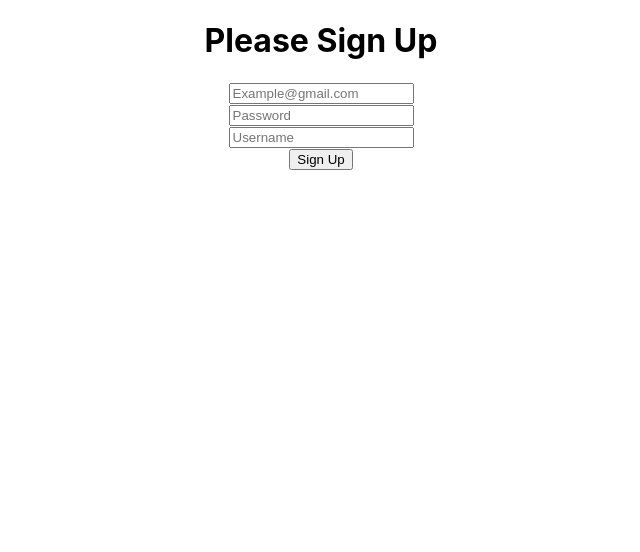
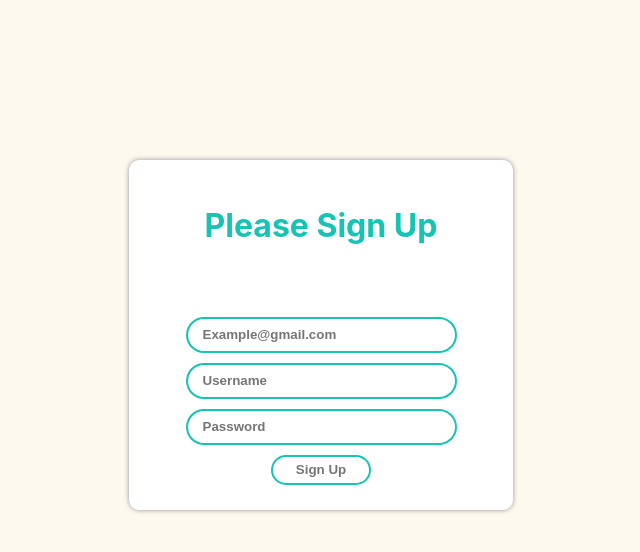
Before and after one commit to rami-monday/formaty, a React (Create React App) app: page /signUp in a window 1280 px wide. Shown: the top 552 px of the page, without its empty margins (319-959 px from the left). Built offline with nearby package versions, Linux system fonts and the light colour scheme.

Commit message:
made the sign out component and styled the sign in page

```diff
--- a/src/components/pages/Dashboard.jsx
+++ b/src/components/pages/Dashboard.jsx
@@ -3,6 +3,7 @@ import { useNavigate } from "react-router-dom";
 import { getUserForms } from "../../services/form";
 import Copier from "../subComponents/Copier";
 import { deletFormById } from "../../services/form";
+import SignOut from "../subComponents/SignOut";
 
 const Dashboard = ({ user }) => {
   const [forms, setForms] = useState([]);
@@ -36,10 +37,12 @@ const Dashboard = ({ user }) => {
 
   return (
     <div className="mainContainer">
+
       <div className="dashBoardHeader">
         <div className="dashBoardUserInfo">
           <p>UserName: {user?.email}</p>
         </div>
+        <SignOut/>
         <div className="dashBoardNavigation">
           <button onClick={() => navigate("/formBuilder")}>Add New Form</button>
         </div>
--- a/src/components/pages/SignUp.jsx
+++ b/src/components/pages/SignUp.jsx
@@ -1,6 +1,7 @@
 import React, { useState } from "react";
 import { useNavigate } from "react-router-dom";
 import { SignUpApiManager } from "../../services/user";
+import "../style/signUp.css";
 
 const SignUp = ({ saveUserLocally }) => {
   const [user, setNewUser] = useState({
@@ -26,13 +27,30 @@ const SignUp = ({ saveUserLocally }) => {
     }
   };
   return (
-    <div>
+    <div className="mainContainer">
+      <div className="signUp">
+        <div className="signUpHeaderContainer">
           <h1>Please Sign Up</h1>
+        </div>
+        <div className="signUpInputsContainer">
           <input
             type="text"
             value={user.email}
             placeholder="Example@gmail.com"
             onChange={(e) => handleInput("email", e.target.value)}
+            onKeyDown={(event) => {
+              if (event.key === "Enter") {
+                handleClick();
+              }
+            }}
+          />
+          <br />
+
+          <input
+            type="text"
+            value={user.username}
+            placeholder="Username"
+            onChange={(e) => handleInput("username", e.target.value)}
             onKeyDown={(event) => {
               if (event.key === "Enter") {
                 handleClick();
@@ -52,19 +70,11 @@ const SignUp = ({ saveUserLocally }) => {
             }}
           />
           <br />
-      <input
-        type="text"
-        value={user.username}
-        placeholder="Username"
-        onChange={(e) => handleInput("username", e.target.value)}
-        onKeyDown={(event) => {
-          if (event.key === "Enter") {
-            handleClick();
-          }
-        }}
-      />
-      <br />
+          <div className="signUpBtnContainer">
             <button onClick={handleClick}>Sign Up</button>
+          </div>
+        </div>
+      </div>
     </div>
   );
 };
--- /dev/null
+++ b/src/components/style/signUp.css
@@ -0,0 +1,66 @@
+body {
+    margin: 0;
+}
+
+.mainContainer {
+    width: 100vw;
+    height: 100vh;
+    display: grid;
+    grid-template-rows: 10% 90%;
+    justify-items: center;
+    background-color: #FEF9EF;
+}
+
+.signUp {
+    display: grid;
+    width: 30%;
+    grid-template-rows: repeat(1fr, 3);
+    justify-items: center;
+    align-items: center;
+}
+
+.keepMeSignedInContainer {
+    display: grid;
+    grid-template-columns: 1fr 6fr;
+    justify-items: center;
+    align-items: center;
+}
+
+.signUp {
+    box-shadow: 0 0 5px #929292;
+    background-color: #FFF;
+    border-radius: 10px;
+    margin-top: 12.5%;
+    height: 350px;
+}
+
+.signUp input {
+    width: 250px;
+    height: 30px;
+    margin-bottom: 10px;
+    border-radius: 20px;
+    border: 2px solid #17C3B2;
+    padding-left: 15px;
+    font-weight: bold;
+}
+
+.signUpHeaderContainer {
+    color: #17C3B2;
+}
+
+.signUpBtnContainer button {
+    width: 100px;
+    height: 30px;
+    border: 2px solid #17C3B2;
+    background-color: #FFF;
+    color: rgb(117, 117, 117);
+    border-radius: 20px;
+    cursor: pointer;
+    font-weight: bold;
+    transition: 0.4s ease all;
+}
+
+.signUpBtnContainer button:hover {
+    background-color: #17C3B2;
+    color: white;
+}
--- /dev/null
+++ b/src/components/subComponents/SignOut.jsx
@@ -0,0 +1,19 @@
+import React from 'react'
+import { useNavigate } from 'react-router-dom';
+
+const SignOut = () => {
+    const navigate = useNavigate();
+
+    const signOut= function () {
+        localStorage.clear()
+        navigate("/")
+
+    }
+  return (
+    <div>
+        <button onClick={signOut}>Sign Out</button>
+    </div>
+  )
+}
+
+export default SignOut
```
Also changed, not shown: src/components/pages/SignIn.jsx (+7 -4 lines). Lines whose indentation alone changed are shown as unchanged.
